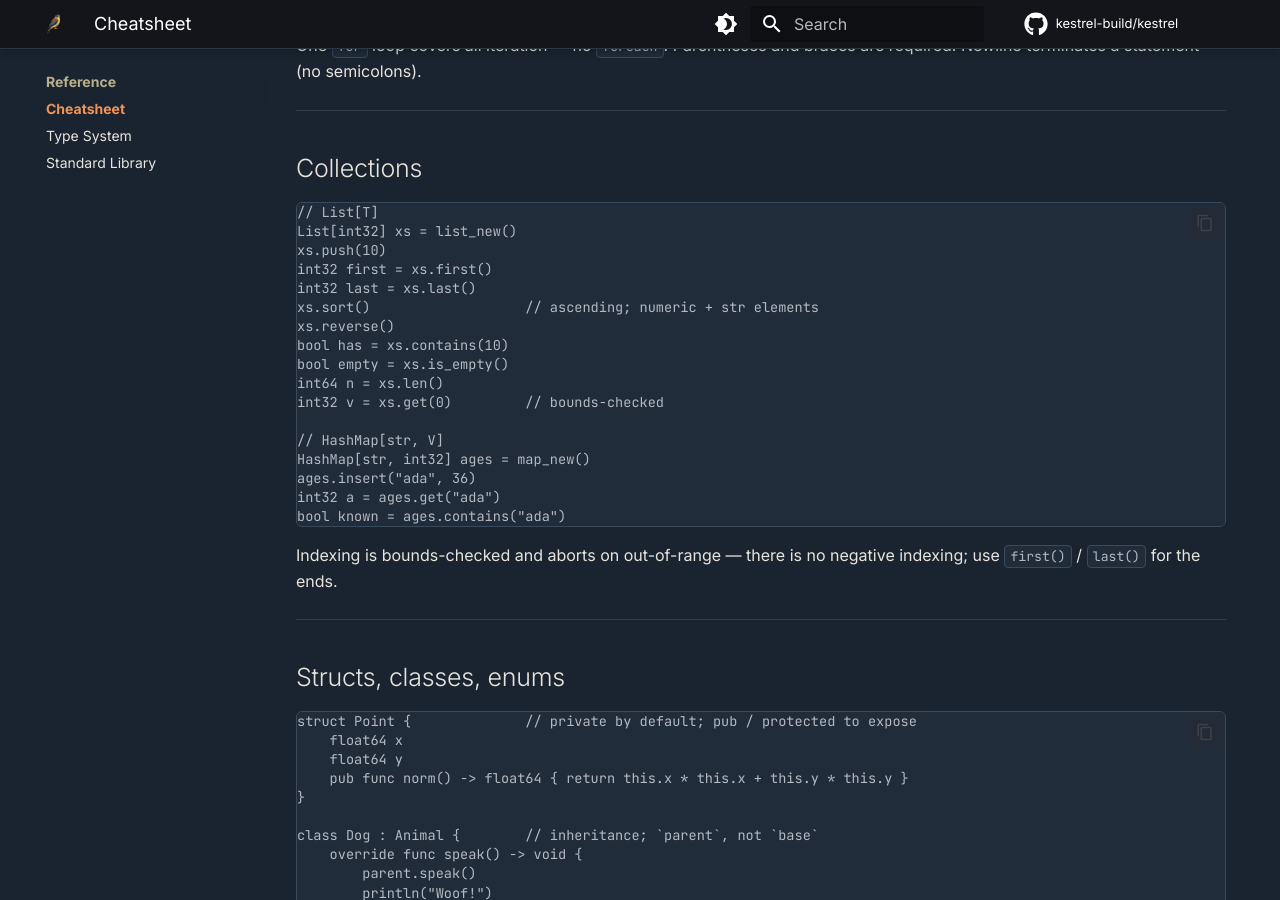
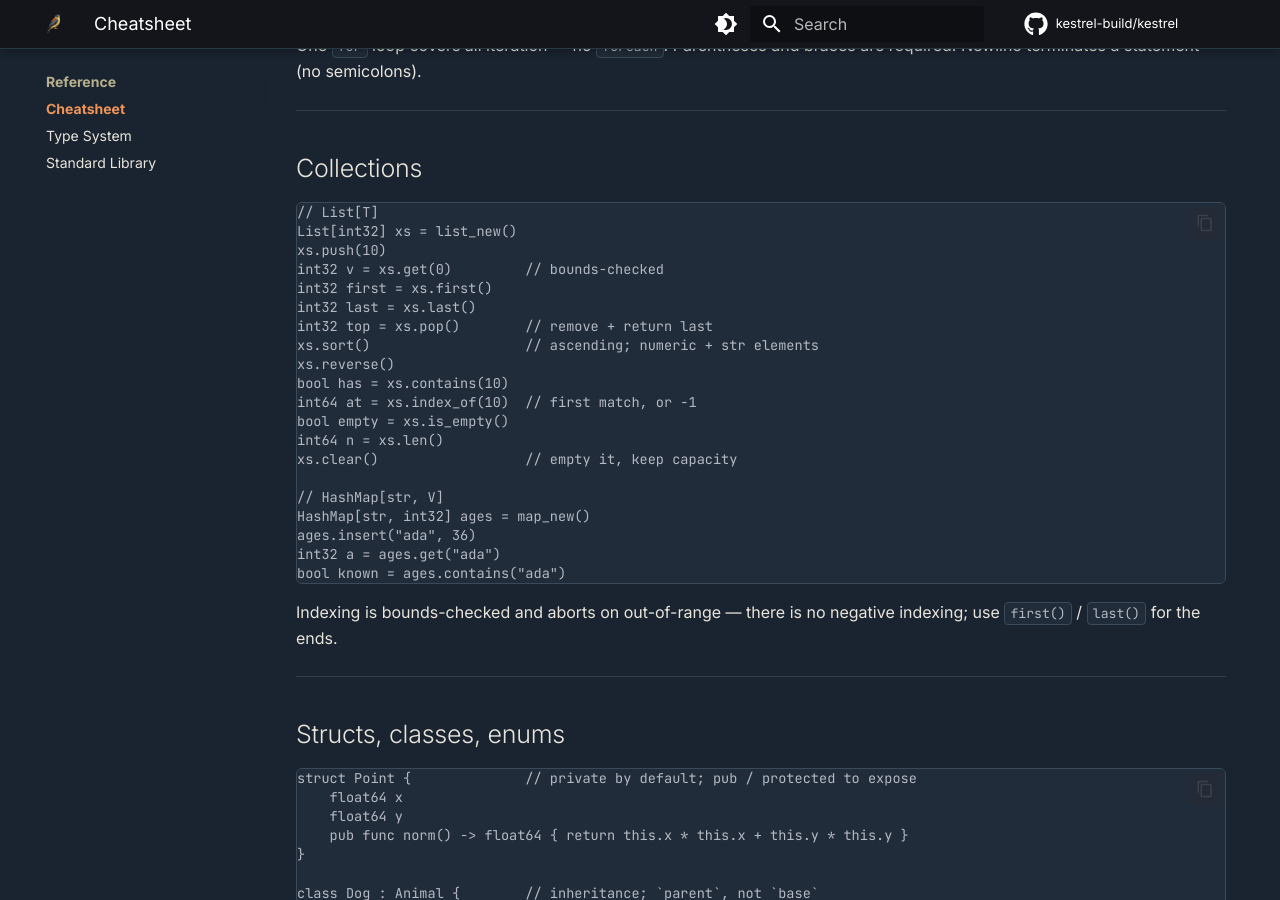
Before and after one commit to kestrel-build/kestrel-build.github.io, an MkDocs documentation site: the page built from docs/reference/cheatsheet.md, in a window 1280 px wide and 900 px high, scrolled down 4205 px. Built offline with MkDocs 1.6.1 and Material for MkDocs 9.7.7, drawn with Linux system fonts in a browser that asks for light colours; comment, search, counter and statistics services are not loaded.

Commit message:
docs: cheatsheet — add pop / index_of / clear to the Lists section

```diff
--- a/docs/reference/cheatsheet.md
+++ b/docs/reference/cheatsheet.md
@@ -138,14 +138,17 @@ required. Newline terminates a statement (no semicolons).
 // List[T]
 List[int32] xs = list_new()
 xs.push(10)
+int32 v = xs.get(0)         // bounds-checked
 int32 first = xs.first()
 int32 last = xs.last()
+int32 top = xs.pop()        // remove + return last
 xs.sort()                   // ascending; numeric + str elements
 xs.reverse()
 bool has = xs.contains(10)
+int64 at = xs.index_of(10)  // first match, or -1
 bool empty = xs.is_empty()
 int64 n = xs.len()
-int32 v = xs.get(0)         // bounds-checked
+xs.clear()                  // empty it, keep capacity
 
 // HashMap[str, V]
 HashMap[str, int32] ages = map_new()
```
